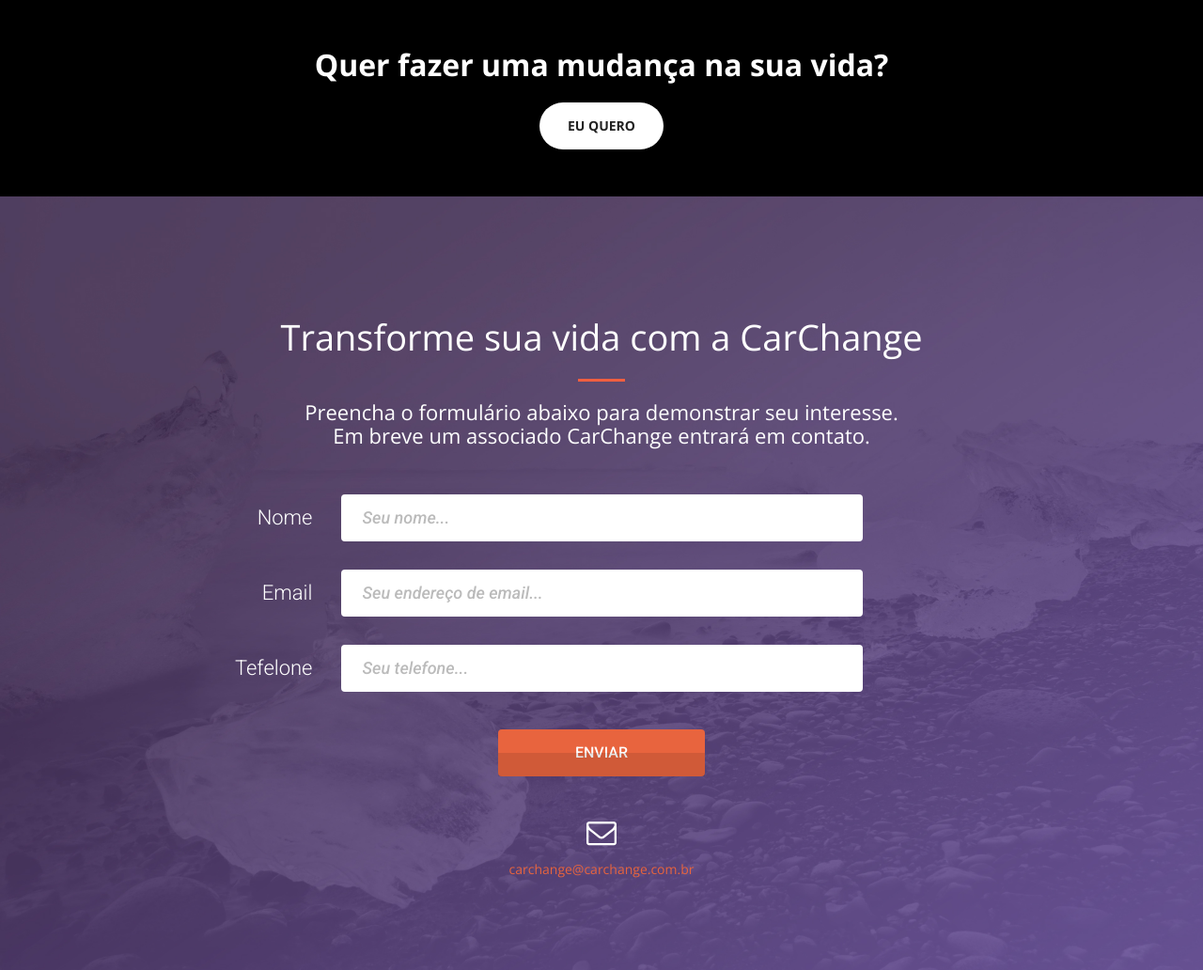
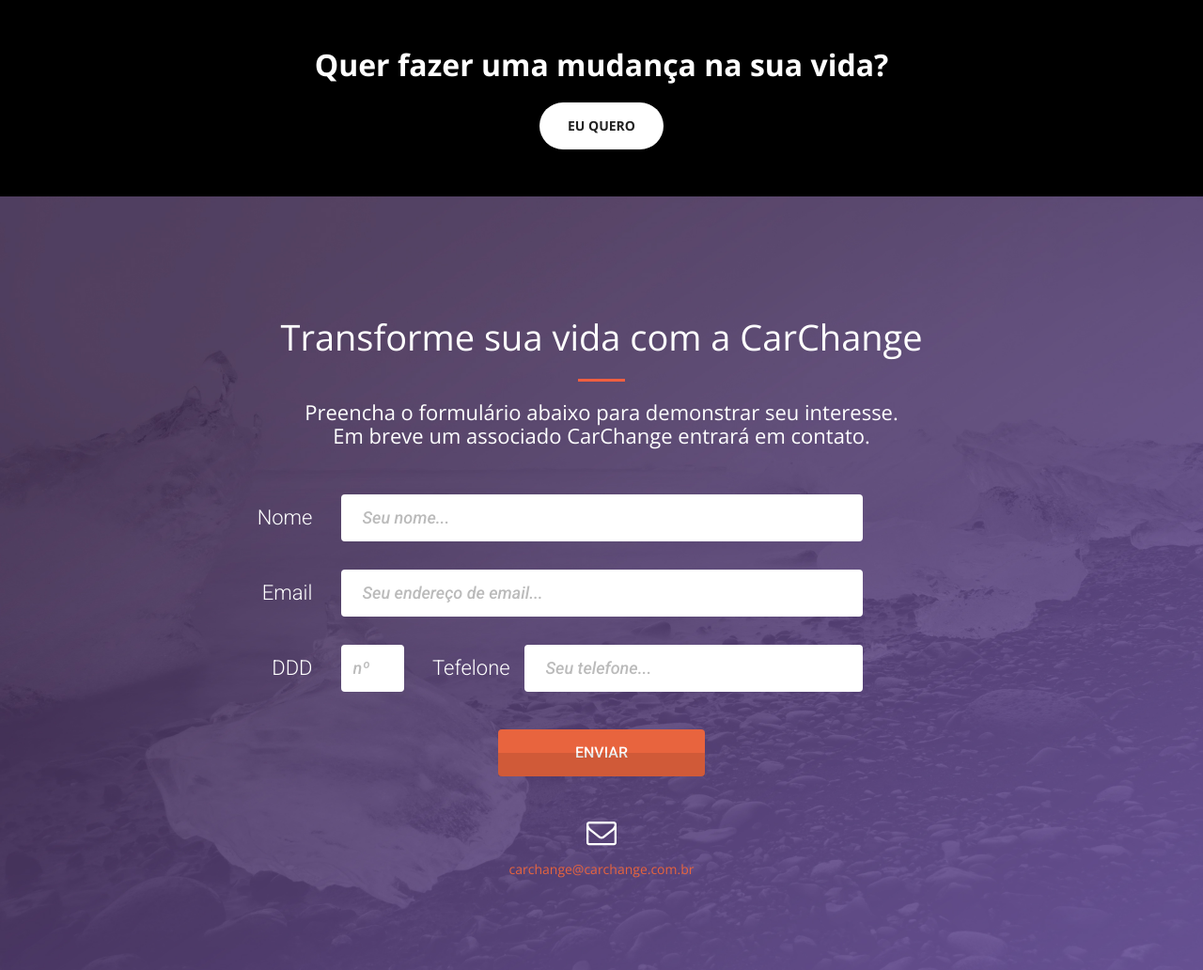
Before and after one commit to CarChange/CarChange-Frank, a PHP site: page / in a window 1280 px wide. Shown: the part 1403-2435 px from the top of the page at 94% size. Run offline with PHP 8.4, Linux system fonts and the light colour scheme; some libraries are stand-ins or nearby versions.

Commit message:
ALTERATIONS MANO

```diff
--- a/assets/css/style.css
+++ b/assets/css/style.css
@@ -175,7 +175,7 @@
 .c-form-HUE textarea.form-control {
 	height: 50px;
     margin-bottom: 30px;
-    padding: 0 20px;
+    padding: 0 10px;
     vertical-align: middle;
     background: #fff;
     border: 3px solid #fff;
@@ -567,4 +567,6 @@
     background-size: cover;
     -o-background-size: cover;
     background-position: center;
+    width: 100%;
+    min-height: 100%;
 }
--- a/index.html
+++ b/index.html
@@ -72,7 +72,7 @@
                         <a class="page-scroll" href="#contact">Faça parte</a>
                     </li>
                     <li>
-                        <a class="btn-primary" style="color:black;" href="#login">Login</a>
+                        <a class="btn-primary" style="color:black;" data-toggle="modal" href="#loginmodal">Login</a>
                     </li>
                 </ul>
             </div>
@@ -218,6 +218,46 @@
   </div>
 </div>
 <!--./MODAL INFO CONTEMP-->
+
+<!--MODAL LOGIN-->
+<div class="container">
+  <!-- Modal 1-->
+  <div class="modal fade" id="loginmodal" role="dialog">
+    <div class="modal-dialog">
+      <!-- Modal content-->
+      <div class="modal-content">
+        <div class="modal-header" style="padding:3px 50px;">
+          <button type="button" class="close" data-dismiss="modal">&times;</button>
+          <h4>Área de Associados</h4>
+        </div>
+        <div class="modal-body" style="padding: 0px 50px;">
+
+          <form role="form">
+            <div class="form-group">
+              <label for="usrname" style="color:black;"><span class="glyphicon glyphicon-user"></span> Usuário</label>
+              <input type="text" class="form-control" id="usrname" placeholder="Seu CPF...">
+            </div>
+            <div class="form-group">
+              <label for="psw" style="color:black;"><span class="glyphicon glyphicon-eye-open"></span> Senha</label>
+              <input type="date" class="form-control" id="psw" placeholder="Sua data de nascimento...">
+            </div>
+            <!--<div class="checkbox">
+              <label><input type="checkbox" value="" checked>Remember me</label>
+            </div>-->
+              <button type="submit" class="btn btn-success btn-block"><span class="glyphicon glyphicon-off"></span> Login</button>
+              <br>
+          </form>
+        </div>
+        <div class="modal-footer">
+          <button type="submit" class="btn btn-danger btn-default" data-dismiss="modal"><span class="glyphicon glyphicon-remove"></span> Fechar</button>
+          <!--<p>Not a member? <a href="#">Sign Up</a></p>-->
+          <!--<p>Forgot <a href="#">Password?</a></p>-->
+        </div>
+      </div>
+    </div>
+  </div>
+</div>
+<!--./MODAL LOGIN-->
 
         </div><!--./container-->
     </section>
@@ -416,14 +456,22 @@
                         <div class="row">
                         <div class="col-md-1"></div>
                         <div class="col-md-2 form-group">
+                            <label>
+                                DDD
+                            </label>
+                        </div>
+                        <div class="col-md-1">
+                                <input type="number" name="DDD" placeholder="nº" class="c-form-name form-control" id="c-form-name" required>
+                        </div>
+                        <div class="col-md-1 form-group">
                             <label for="formAname">
                                 Tefelone
                             </label>
                         </div>
-                        <div class="col-md-6">
+                        <div class="col-md-4">
                                 <input type="text" name="telefone" placeholder="Seu telefone..." class="c-form-name form-control" id="c-form-name" required>
                         </div>
-                        <div class="col-md-3"></div>
+                        <div class="col-md-1"></div>
                         </div>
 
                         <button class="btn btn-success" type="submit" href="cadastro.html">Enviar</button>
```
Also changed, not shown: compras.html (+16 -11 lines).
